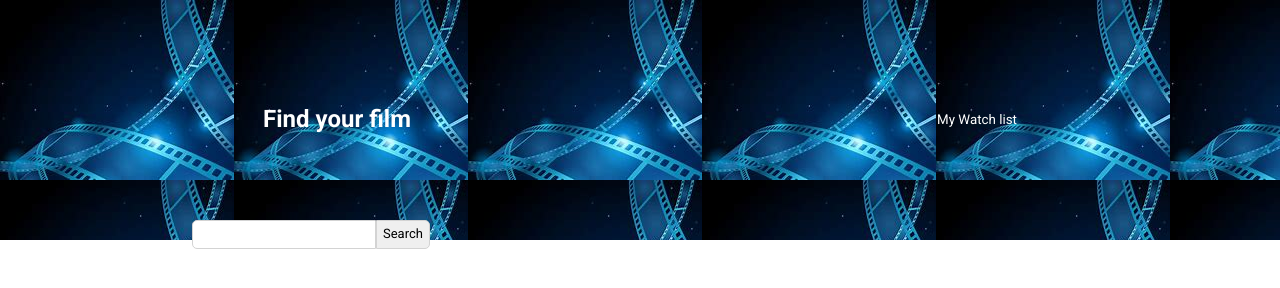
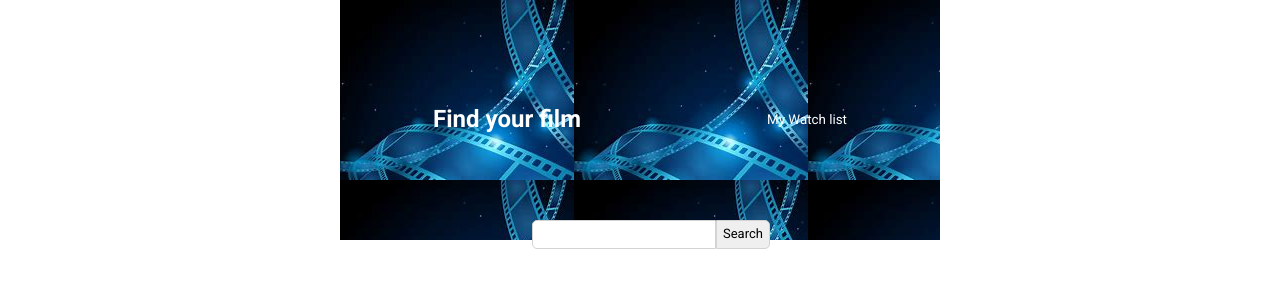
Before and after one commit to sria/MoviesWatchList, a website built with Vite: page index.html in a window 1280 px wide. Built offline with nearby package versions, Linux system fonts and the light colour scheme.

Commit message:
Update index.css
commit css

```diff
--- a/index.css
+++ b/index.css
@@ -1,5 +1,10 @@
+body{
+    max-width: 600px;
+    border: 0px solid red;
+
+}
 html, body {
-    margin: 0;
+    margin: 0 auto;
     padding: 0;
     font-family: 'Roboto', sans-serif;
        /*
@@ -8,12 +13,13 @@ html, body {
     font-family: 'Open Sans', sans-serif;
     font-family: 'Roboto', sans-serif;
      */
-     max-width: 300px;
+
+
 }
 
 header{
     background-image: url('images/moviehead.jfif');
-    width: 100vw;
+    width: 100%;
     height: 30vh;
     /*border: 1px solid red;*/
     color: white;
@@ -72,9 +78,10 @@ button{
 }
 
 .movie-item{
-    margin: 30px 20px;
+    margin: 30px auto;
+    border: 0px solid purple;
     border-bottom: 1px solid lightgray;
-    width: 90vw;
+    width: 90%;
     height: 20%;
     display: flex;
     padding-bottom: 10px;
```
